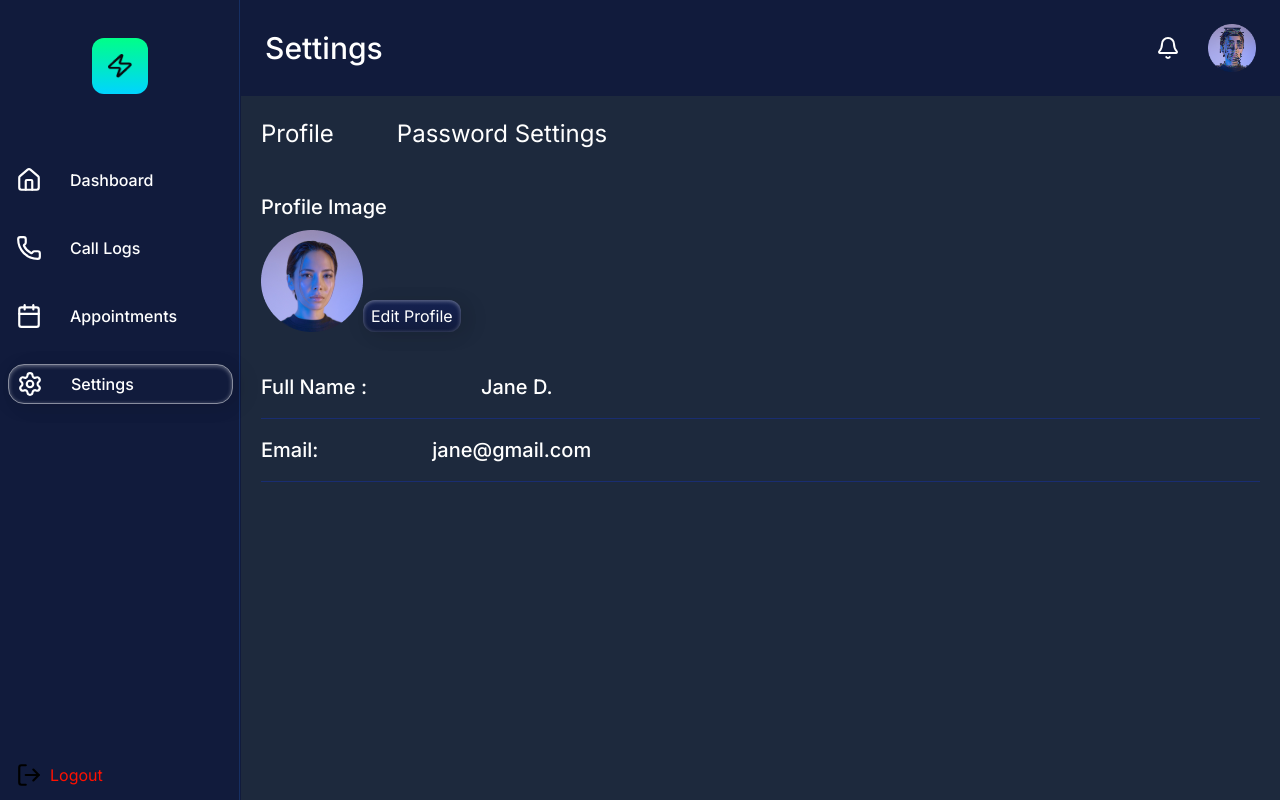
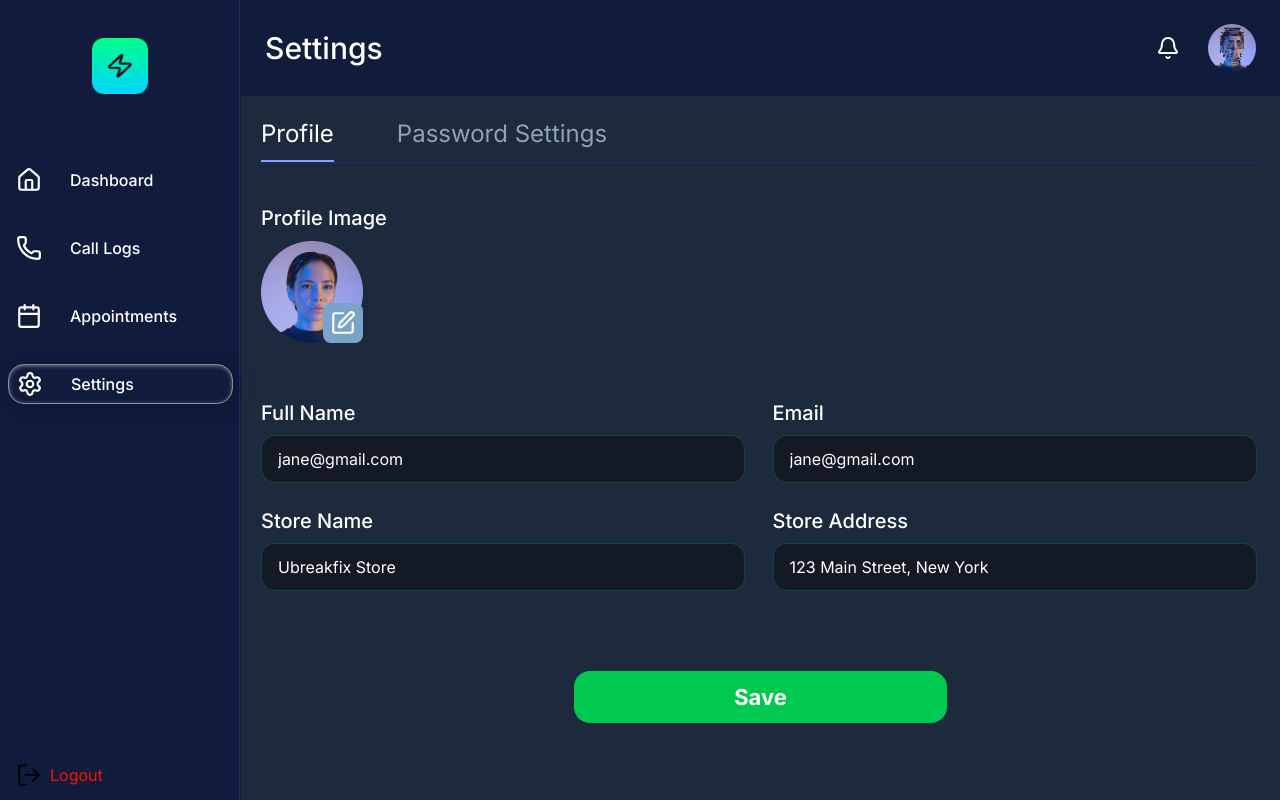
Before and after one commit to Ripon-Mardy/nextjs-dashboard, a Next.js app: page /settings in a window 1280 px wide. Built offline with nearby package versions, Linux system fonts and the light colour scheme.

Commit message:
design profile page

```diff
--- a/app/settings/page.js
+++ b/app/settings/page.js
@@ -1,46 +1,207 @@
-import React from 'react'
-import Image from 'next/image'
+"use client";
+import React, { useState } from "react";
+import Image from "next/image";
 
-import avater from '@/public/avater.png'
+import { SquarePen } from "lucide-react";
+
+import avater from "@/public/avater.png";
 
 const page = () => {
+  const [isEditing, setIsEditing] = useState(false);
+  const [activeTab, setActiveTab] = useState("profile");
+
+  const [formData, setFormData] = useState (
+    {
+      name: "Jane D.",
+      email: "jane@gmail.com",
+      storeName: "Ubreakfix Store",
+      storeAddress: "123 Main Street, New York",
+    },
+
+  );
+
+  const handleProfileUpdateChange = (e) => {
+    const {name, value} = e.target;
+
+    setFormData((prev) => ({
+        ...prev,
+        [name] : value
+    }))
+
+  };
+
   return (
-    <div className='p-5'>
-
+    <div className="p-5">
+      {isEditing ? (
+        <div>
           {/* profile password  */}
-        <div className='flex items-center justify-start gap-[63px]'>
-            <button className='font-normal text-[24px] leading-9'>Profile</button>
-            <button className='font-normal text-[24px] leading-9'>Password Settings</button>
+          <div className="flex items-center justify-start gap-[63px]">
+            <button className="font-normal text-[24px] leading-9">
+              Profile
+            </button>
+            <button className="font-normal text-[24px] leading-9">
+              Password Settings
+            </button>
           </div>
 
           {/* profile picture  */}
-        <div className='mt-[40px]'>
-            <h2 className='font-medium text-[20px] text-white'>Profile Image</h2>
-            <div className='flex items-end justify-start mt-2'>
-            <div className='w-[102px] h-[102px]'>
-                <Image src={avater} alt='avater' />
+          <div className="mt-[40px]">
+            <h2 className="font-medium text-[20px] text-white">
+              Profile Image
+            </h2>
+            <div className="flex items-end justify-start mt-2">
+              <div className="w-[102px] h-[102px]">
+                <Image src={avater} alt="avater" />
               </div>
-            <button className='bg-[linear-gradient(#152252,#111B3C)] py-1 px-2 rounded-[12px] menu-shadow'> Edit Profile </button>
+              <button
+                onClick={() => setIsEditing(!isEditing)}
+                className="bg-[linear-gradient(#152252,#111B3C)] py-1 px-2 rounded-[12px] menu-shadow"
+              >
+                Edit Profile
+              </button>
             </div>
           </div>
 
           {/* information  */}
-        <div className='mt-10 flex flex-col gap-4'>
-
-            <div className='flex  items-center justify-start gap-2 border-b border-[#192D71] pb-4'>
-                <h2 className='font-medium text-[20px]'>Full Name : </h2>
-                <p className='font-medium text-[20px] ml-[106px]'>Jane D.</p>
+          <div className="mt-10 flex flex-col gap-4">
+            <div className="flex  items-center justify-start gap-20 border-b border-[#192D71] pb-4">
+              <h2 className="font-medium text-[20px] w-[142px]">
+                Full Name :
+              </h2>
+              <p className="font-medium text-[20px]">Jane D.</p>
             </div>
 
-             <div className='flex  items-center justify-start gap-2 border-b border-[#192D71] pb-4'>
-                <h2 className='font-medium text-[20px] mr-[106px]'>Email:</h2>
-                <p className='font-medium text-[20px] '>jane@gmail.com</p>
+            <div className="flex  items-center justify-start gap-20 border-b border-[#192D71] pb-4">
+              <h2 className="font-medium text-[20px] w-[142px]">Email:</h2>
+              <p className="font-medium text-[20px] ">jane@gmail.com</p>
             </div>
 
+            <div className="flex  items-center justify-start gap-20 border-b border-[#192D71] pb-4">
+              <h2 className="font-medium text-[20px] w-[142px]">Store Name:</h2>
+              <p className="font-medium text-[20px] ">Ubreakfix Store</p>
             </div>
 
+            <div className="flex  items-center justify-start gap-20 border-b border-[#192D71] pb-4">
+              <h2 className="font-medium text-[20px] w-[142px]">
+                Store Address:
+              </h2>
+              <p className="font-medium text-[20px] ">
+                123 Main Street, New York, NY 10001
+              </p>
             </div>
-  )
-}
+          </div>
+        </div>
+      ) : (
+        <div>
+          {/* profile password  */}
+          <div className="flex items-center gap-[63px] border-b border-[#192D71]">
+            {/* Profile Tab */}
+            <button
+              onClick={() => setActiveTab("profile")}
+              className={`font-normal text-[24px] leading-9 pb-2
+          ${
+            activeTab === "profile"
+              ? "border-b-2 border-[#87A2FF] text-white"
+              : "border-b-2 border-transparent text-slate-400"
+          }`}
+            >
+              Profile
+            </button>
 
-export default page
+            <button
+              onClick={() => setActiveTab("password")}
+              className={`font-normal text-[24px] leading-9 pb-2 ${
+                activeTab === "password"
+                  ? "border-b-2 border-[#87A2FF] text-white"
+                  : "border-b-2 border-transparent text-slate-400"
+              }`}
+            >
+              Password Settings
+            </button>
+          </div>
+
+          {activeTab === 'profile' && (
+            <div>
+                {/* profile picture  */}
+          <div className="mt-[40px]">
+            <h2 className="font-medium text-[20px] text-white">
+              Profile Image
+            </h2>
+
+            <div className="flex items-end justify-start mt-2">
+              <div className="w-[102px] h-[102px] relative">
+                <Image src={avater} alt="avater" />
+                <div className="absolute right-0 bottom-0 bg-[#7AA3CC] w-[40px] h-[40px] flex items-center justify-center rounded-[8px]">
+                  <SquarePen className="w-[26px] h-[26px] text-white" />
+                </div>
+              </div>
+            </div>
+          </div>
+
+          {/* update information box  */}
+          <div className="mt-[56px] grid grid-cols-1 md:grid-cols-2 gap-6">
+            <div className="flex flex-col gap-2">
+              <label className="text-xl font-medium">Full Name</label>
+              <input
+              name="name"
+                onChange={handleProfileUpdateChange}
+                value={formData?.email}
+                className="bg-[#0A0A0F80] w-[484px] h-[48px] border border-[#00FF8833] rounded-[14px] py-3 px-4 outline-none"
+              />
+            </div>
+
+            <div className="flex flex-col gap-2">
+              <label className="text-xl font-medium">Email</label>
+              <input
+              name="email"
+                onChange={handleProfileUpdateChange}
+                value={formData?.email}
+                className="bg-[#0A0A0F80] w-[484px] h-[48px] border border-[#00FF8833] rounded-[14px] py-3 px-4 outline-none"
+              />
+            </div>
+
+            <div className="flex flex-col gap-2">
+              <label className="text-xl font-medium">Store Name</label>
+              <input
+              name="storeName"
+                onChange={handleProfileUpdateChange}
+                value={formData?.storeName}
+                className="bg-[#0A0A0F80] w-[484px] h-[48px] border border-[#00FF8833] rounded-[14px] py-3 px-4 outline-none"
+              />
+            </div>
+
+            <div className="flex flex-col gap-2">
+              <label className="text-xl font-medium">Store Address</label>
+              <input
+              name="storeAddress"
+                onChange={handleProfileUpdateChange}
+                value={formData?.storeAddress}
+                className="bg-[#0A0A0F80] w-[484px] h-[48px] border border-[#00FF8833] rounded-[14px] py-3 px-4 outline-none"
+              />
+            </div>
+          </div>
+
+          {/* save button  */}
+
+          <div onClick={() => setIsEditing(!isEditing)} className="mt-[80px] cursor-pointer w-[373px] h-[52px] rounded-2xl p-2 mx-auto text-center bg-[#00C950] flex items-center justify-center">
+            <button  className="font-bold text-[22px] cursor-pointer" >Save</button>
+          </div>
+
+
+
+
+            </div>
+          )}
+
+          {activeTab === 'password' && (
+            <div className="text-[20px] font-medium mt-4">Password Settings</div>
+          )}
+
+
+        </div>
+      )}
+    </div>
+  );
+};
+
+export default page;
```
Lines whose indentation alone changed are shown as unchanged.
